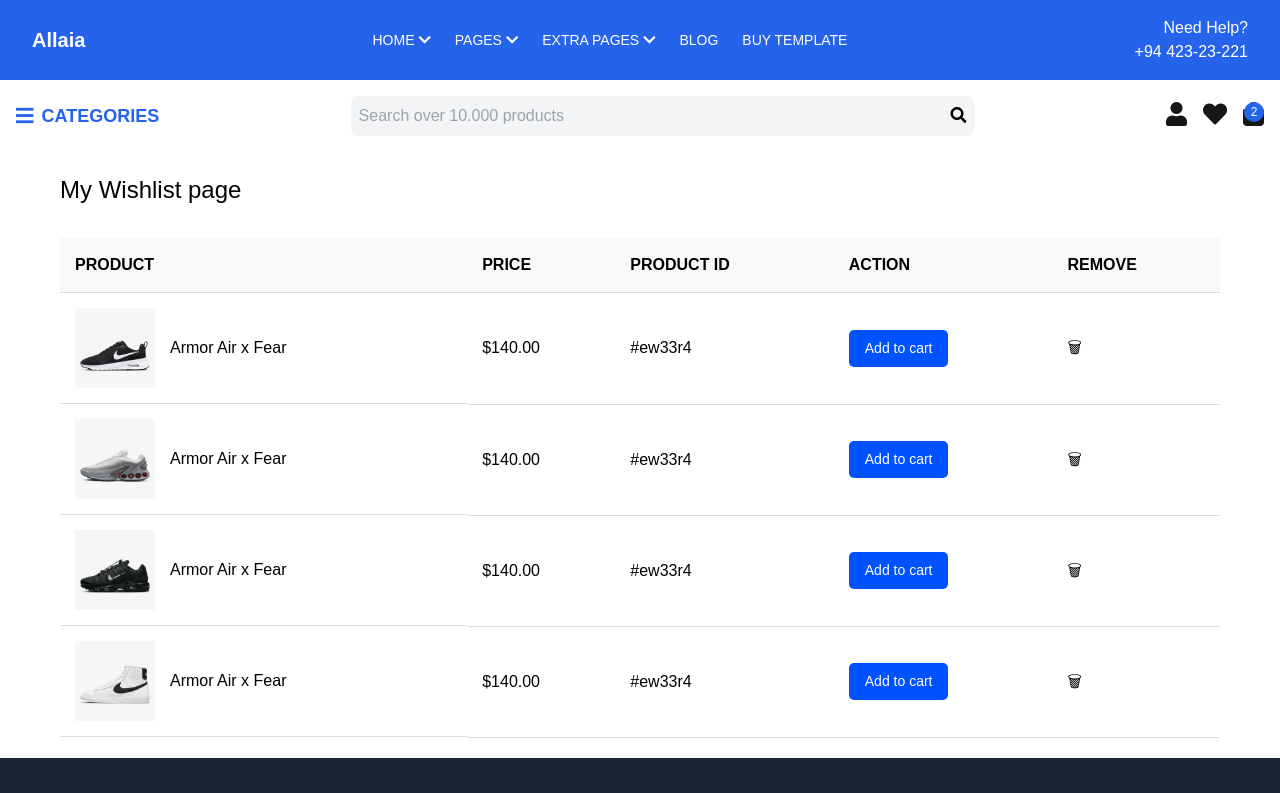
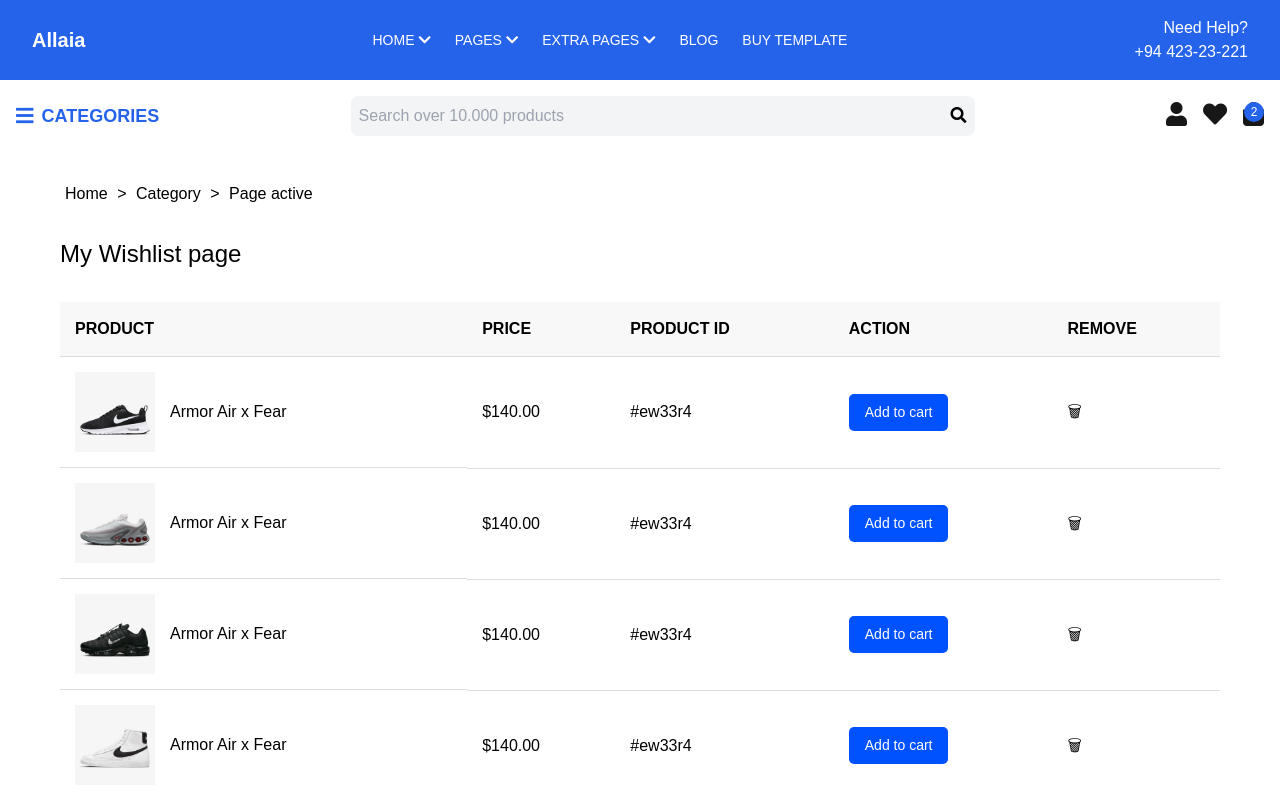
Before and after one commit to Enesugurllu/Allaia, a Next.js app: page /Wishlist in a window 1280 px wide. Shown: the top 793 px of the page. Built offline with nearby package versions, Linux system fonts and the light colour scheme.

Commit message:
Wishlist Sayfasını tsx Formatına Çevirildi.

```diff
--- a/components/Wishlist.jsx
+++ b/components/Wishlist.tsx
@@ -1,8 +1,15 @@
 import React from 'react';
 import './Wishlist.css';
 
-const Wishlist = () => {
-  const wishlistItems = [
+interface WishlistItem {
+  id: string;
+  name: string;
+  price: number;
+  image: string;
+}
+
+const Wishlist: React.FC = () => {
+  const wishlistItems: WishlistItem[] = [
     {
       id: 'ew33r4',
       name: 'Armor Air x Fear',
@@ -34,6 +41,9 @@
 
   return (
     <div className="wishlist-container">
+      <div className="breadcrumb">
+        <span>Home</span> &gt; <span>Category</span> &gt; <span>Page active</span>
+      </div>
 
       <h1>My Wishlist page</h1>
 
@@ -48,7 +58,7 @@
           </tr>
         </thead>
         <tbody>
-          {wishlistItems.map((item, index) => (
+          {wishlistItems.map((item: WishlistItem, index: number) => (
             <tr key={index}>
               <td className="product-cell">
                 <img src={item.image} alt={item.name} />
```
